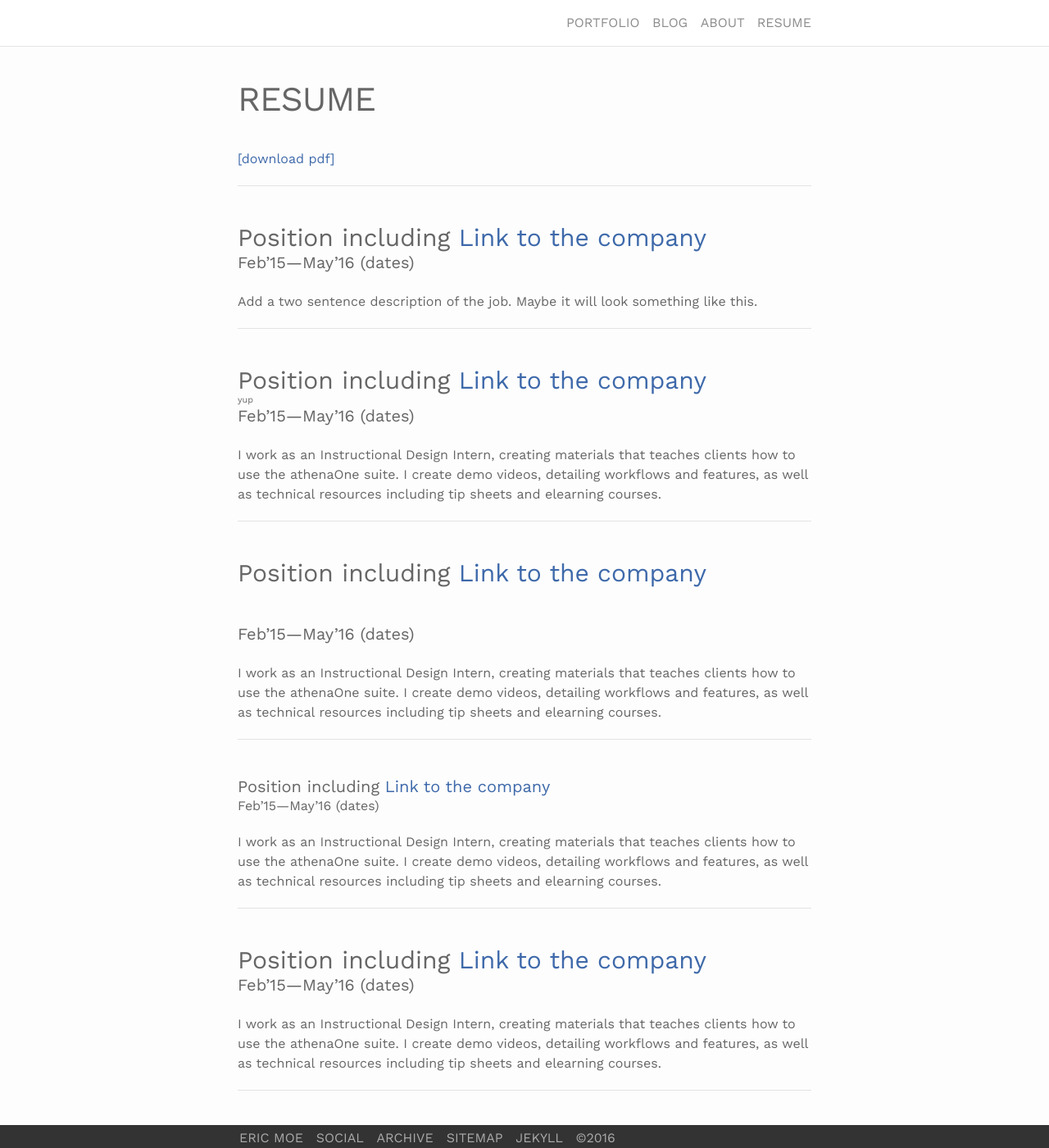
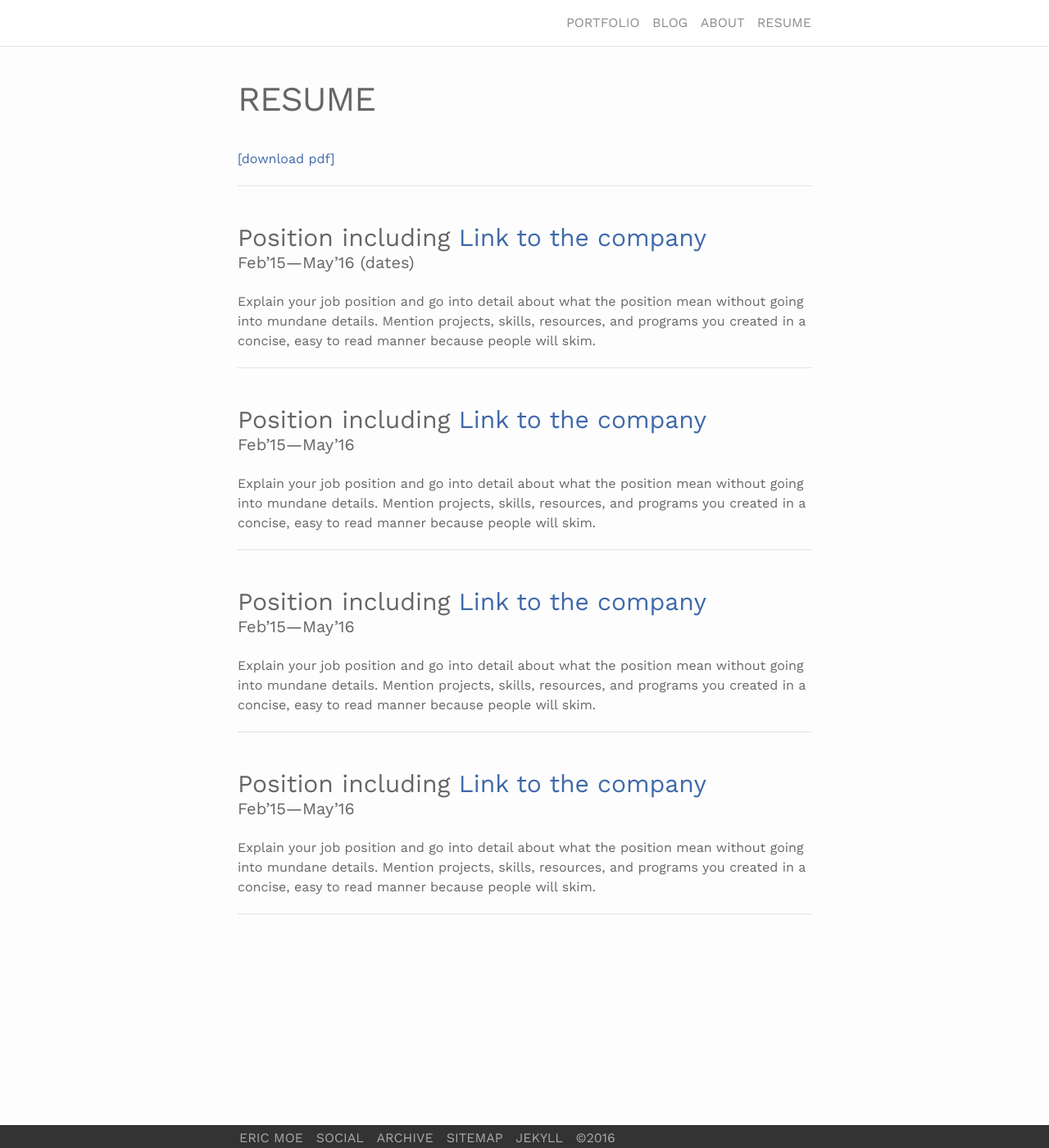
Before and after one commit to ericmoe/ericmoe.github.io, a Jekyll site: the page built from resume.md, in a window 1280 px wide and 1400 px high. Shown: the whole window at 82% size. Built offline with Jekyll 4.4.1, drawn with Linux system fonts in a browser that asks for light colours; nearby versions of some CDN libraries; some of the changed text lies outside the part shown.

Commit message:
Wrapping up resume

```diff
--- a/resume.md
+++ b/resume.md
@@ -5,50 +5,45 @@ permalink: /resume/
 description: The resume of Eric Moe.
 sitemap: main
 ---
+<!-- include the resume link here -->
 <a href="https://en.wikipedia.org/wiki/Link_(The_Legend_of_Zelda)" target="blank">[download pdf]</a>
 <br/>
 <hr/>
 <br/>
+
+<!-- repeat this code block for everything you want to include -->
+
 ### Position including <a href="https://en.wikipedia.org/wiki/Link_(The_Legend_of_Zelda)" target="blank">Link to the company</a>
 #### Feb'15—May'16 (dates)
 <br/>
-Add a two sentence description of the job. Maybe it will look something like this.
+Explain your job position and go into detail about what the position mean without going into mundane details. Mention projects, skills, resources, and programs you created in a concise, easy to read manner because people will skim.
 <br/>
 <hr/>
 <br/>
+
+
 ### Position including <a href="https://en.wikipedia.org/wiki/Link_(The_Legend_of_Zelda)" target="blank">Link to the company</a>
-###### yup
-#### Feb'15—May'16 (dates)
+#### Feb'15—May'16
 <br/>
-I work as an Instructional Design Intern, creating materials that teaches clients how to use the athenaOne suite. I create demo videos, detailing workflows and features, as well as technical resources including tip sheets and elearning courses.
+Explain your job position and go into detail about what the position mean without going into mundane details. Mention projects, skills, resources, and programs you created in a concise, easy to read manner because people will skim.
 <br/>
 <hr/>
 <br/>
+
+
 ### Position including <a href="https://en.wikipedia.org/wiki/Link_(The_Legend_of_Zelda)" target="blank">Link to the company</a>
+#### Feb'15—May'16
 <br/>
-#### Feb'15—May'16 (dates)
-<br/>
-I work as an Instructional Design Intern, creating materials that teaches clients how to use the athenaOne suite. I create demo videos, detailing workflows and features, as well as technical resources including tip sheets and elearning courses.
+Explain your job position and go into detail about what the position mean without going into mundane details. Mention projects, skills, resources, and programs you created in a concise, easy to read manner because people will skim.
 <br/>
 <hr/>
 <br/>
-#### Position including <a href="https://en.wikipedia.org/wiki/Link_(The_Legend_of_Zelda)" target="blank">Link to the company</a>
-Feb'15—May'16 (dates)
 
-I work as an Instructional Design Intern, creating materials that teaches clients how to use the athenaOne suite. I create demo videos, detailing workflows and features, as well as technical resources including tip sheets and elearning courses.
+
+### Position including <a href="https://en.wikipedia.org/wiki/Link_(The_Legend_of_Zelda)" target="blank">Link to the company</a>
+#### Feb'15—May'16
+<br/>
+Explain your job position and go into detail about what the position mean without going into mundane details. Mention projects, skills, resources, and programs you created in a concise, easy to read manner because people will skim.
 <br/>
 <hr/>
 <br/>
-### Position including <a href="https://en.wikipedia.org/wiki/Link_(The_Legend_of_Zelda)" target="blank">Link to the company</a>
-#### Feb'15—May'16 (dates)
-<br/>
-I work as an Instructional Design Intern, creating materials that teaches clients how to use the athenaOne suite. I create demo videos, detailing workflows and features, as well as technical resources including tip sheets and elearning courses.
-<br/>
-<hr/>
-<br/>
-#### Position including <a href="https://en.wikipedia.org/wiki/Link_(The_Legend_of_Zelda)" target="blank">Link to the company</a>
-##### Feb'15—May'16 (dates)
-<br/>
-I work as an Instructional Design Intern, creating materials that teaches clients how to use the athenaOne suite. I create demo videos, detailing workflows and features, as well as technical resources including tip sheets and elearning courses.
-<br/>
-<hr/>
```
Also changed, not shown: 10 other files.
